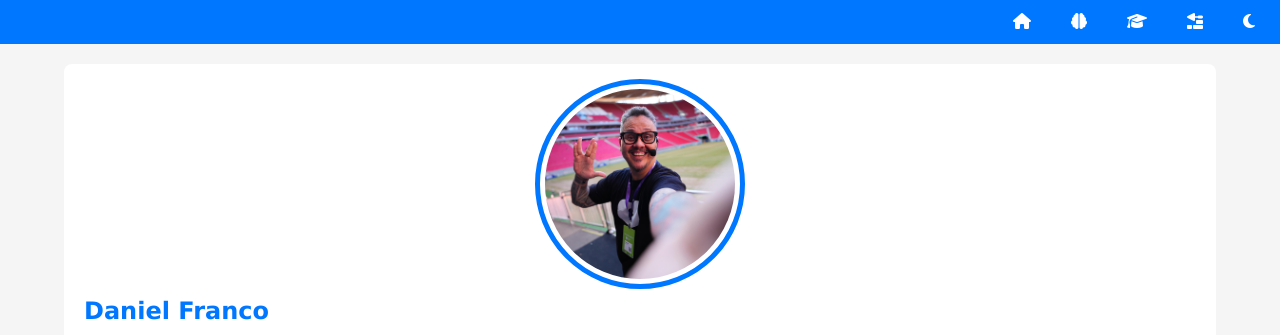
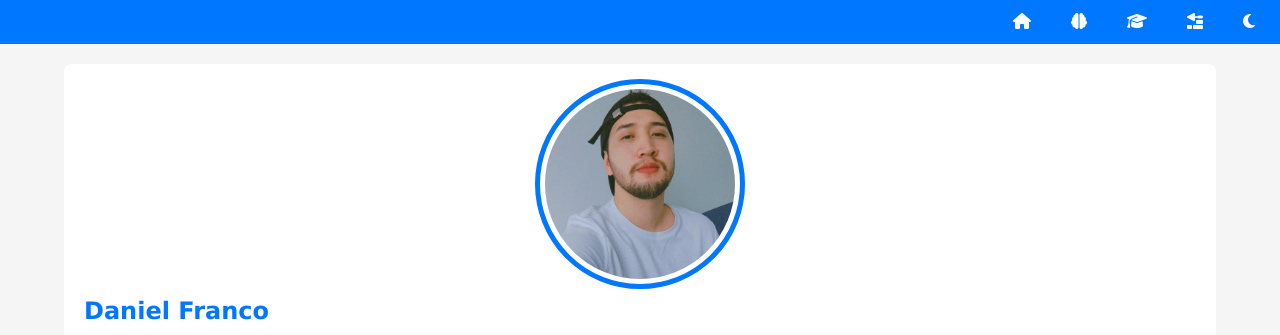
Before and after one commit to danieelfranco/projeto-portfolio, a plain HTML site: page index.html in a window 1280 px wide. Shown: the top 335 px of the page. Drawn offline with Linux system fonts and the light colour scheme.

Commit message:
Foto perfil atualizada

```diff
--- a/index.html
+++ b/index.html
@@ -26,10 +26,10 @@
 
     <main>
          <section id="ficha">
-            <img src="imagens/guanabara-perfil.jpg" alt="Gustavo Guanabara" class="foto">
+            <img src="imagens/oficial.jpeg" alt="Gustavo Guanabara" class="foto">
             <h1>Daniel Franco</h1>
             <p>Estudante de Ciência da Computação, atualmente no 6º período,
-                com previsão de conclusao para dezembro de 2026.Apaixonado
+                com previsão de conclusao para dezembro de 2026. Apaixonado
                 por tecnologia e sempre em busca de novos desafios.
                 <div id="social">
                     <a href="https://linkedin.com/in/daniel-franco-73a539368/" target="_blank" rel="nofollow"><i class="fa-brands fa-square-linkedin"></i></a>
```
